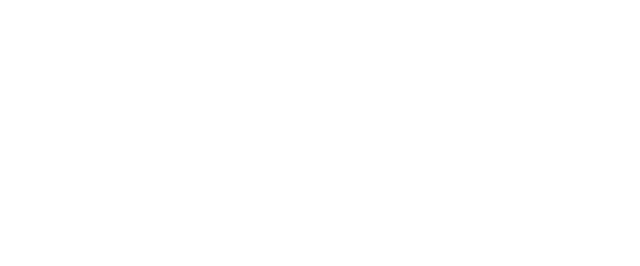
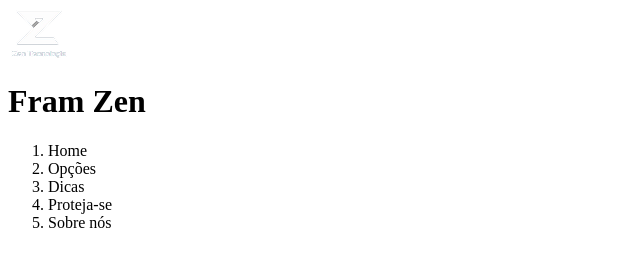
Before and after one commit to Felipe-Costa09/farm-zen, a plain HTML site: page index.html in a window 1280 px wide. Shown: the whole page, without its empty margins (0-640 px from the left). Drawn offline with Linux system fonts and the light colour scheme.

Commit message:
adicione cabeçalho

```diff
--- a/index.html
+++ b/index.html
@@ -7,6 +7,21 @@
     <title>Pagina zen</title>
 </head>
 <body>
+    <head>
+        <div class="logo">
+            <img src="assets/imagens/logo.png"/>
+            <h1 class="text-logo">Fram Zen</h1>
+        </div>
+        <div class="navbar">
+            <ol>
+                <li>Home</li>
+                <li>Opções</li>
+                <li>Dicas</li>
+                <li>Proteja-se</li>
+                <li>Sobre nós</li>
+            </ol>
+        </div>
 
+    </head>
 </body>
 </html
```
Also changed, not shown: assets/imagens/logo.png (added).
